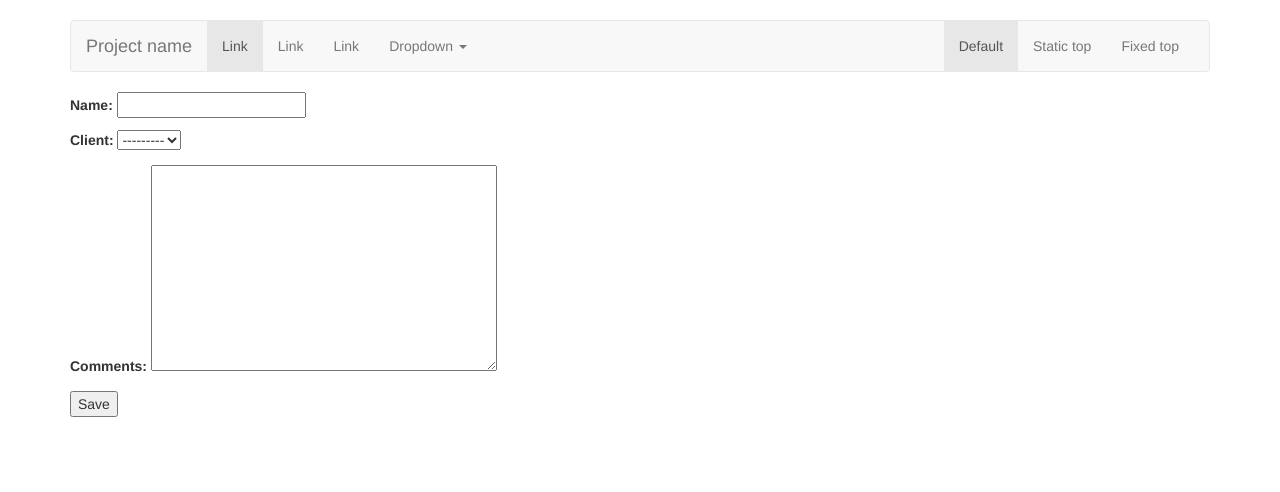
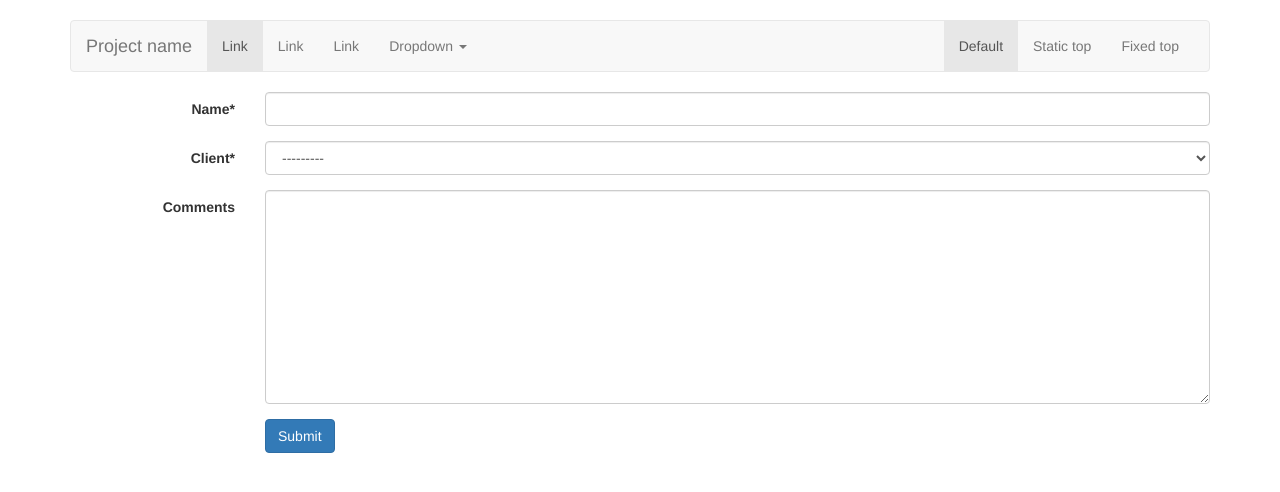
Before and after one commit to linovia/wight-invoices, a Django app: page /invoice/new/ in a window 1280 px wide. Shown: the top 492 px of the page. Run offline with Django 3.2, Linux system fonts and the light colour scheme; data that the repository does not hold is empty; some libraries are stand-ins or nearby versions.

Commit message:
Updated the invoice form to use crispy forms.

```diff
--- a/requirements.txt
+++ b/requirements.txt
@@ -1,3 +1,4 @@
 Django==1.7b3
 django-debug-toolbar==1.2
 sqlparse==0.1.11
+django-crispy-forms==1.4.0
--- a/wightinvoices/invoice/forms.py
+++ b/wightinvoices/invoice/forms.py
@@ -1,4 +1,6 @@
 from django import forms
+from crispy_forms.helper import FormHelper
+from crispy_forms.layout import Submit, Layout, Div
 from . import models
 
 
@@ -6,3 +8,21 @@ class Invoice(forms.ModelForm):
     class Meta:
         model = models.Invoice
         fields = ('name', 'client', 'comments')
+
+    def __init__(self, *args, **kwargs):
+        super(Invoice, self).__init__(*args, **kwargs)
+        self.helper = FormHelper(self)
+        self.helper.form_class = 'form-horizontal'
+        self.helper.label_class = 'col-lg-2'
+        self.helper.field_class = 'col-lg-10'
+        self.helper.layout = Layout(
+            'name',
+            'client',
+            'comments',
+            Div(
+                Div(
+                    Submit('submit', 'Submit'),
+                    css_class="col-sm-offset-2 col-sm-10"),
+                css_class="form-group"
+            ),
+        )
--- a/wightinvoices/invoice/templates/invoice/invoice_form.html
+++ b/wightinvoices/invoice/templates/invoice/invoice_form.html
@@ -1,12 +1,11 @@
 {% extends 'base.html' %}
+{% load crispy_forms_tags %}
 
 {% block content %}
 <div class="row">
     <div class="col-md-12">
-      <form action="" method="POST">
-        {% csrf_token %}
-        {{ form.as_p }}
-        <input type="submit" value="Save">
+      <form action="" class="form-horizontal" method="POST">
+        {% crispy form form.helper %}
       </form>
     </div>
 </div>
--- a/wightinvoices/settings.py
+++ b/wightinvoices/settings.py
@@ -42,6 +42,7 @@ INSTALLED_APPS = (
 
     # 3rd parties
     'debug_toolbar',
+    'crispy_forms',
 )
 
 MIDDLEWARE_CLASSES = (
@@ -87,3 +88,7 @@ USE_TZ = True
 # https://docs.djangoproject.com/en/dev/howto/static-files/
 
 STATIC_URL = '/static/'
+
+# Crispy forms
+
+CRISPY_TEMPLATE_PACK = 'bootstrap3'
```
Also changed, not shown: 1 other file.
